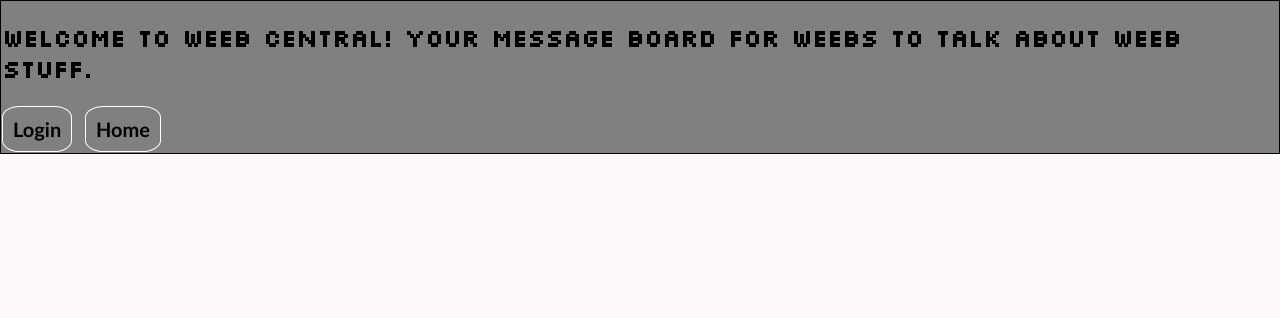
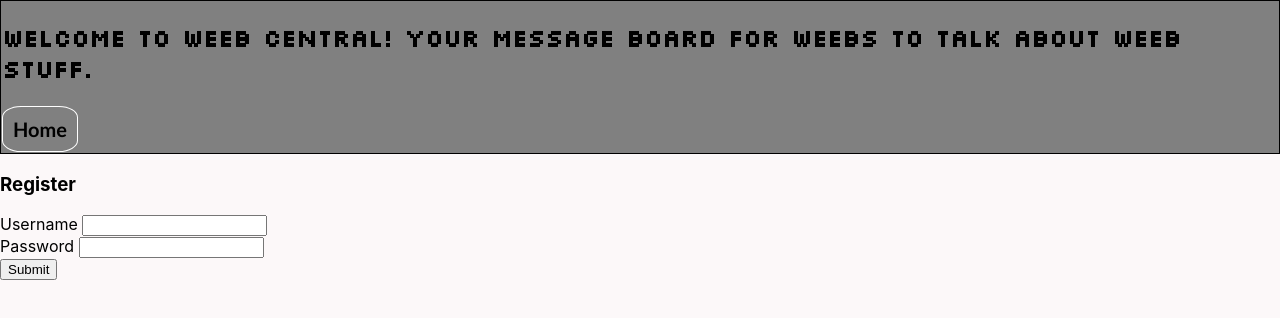
Before and after one commit to gclancy121/message-board-frontend, a React (Create React App) app: page /register in a window 1280 px wide. Shown: the top 318 px of the page. Built offline with nearby package versions, Linux system fonts and the light colour scheme.

Commit message:
major changes to website structure

```diff
--- a/src/App.js
+++ b/src/App.js
@@ -5,6 +5,7 @@ import {Route, Routes} from 'react-router-dom';
 import LoginForm from './components/Login';
 import SiteHeader from './components/SiteHeader';
 import LandingPage from './components/LandingPage';
+import RegisterForm from './components/Register';
 
 import './css/App.css'
 
@@ -16,8 +17,9 @@ const App = (props) => {
       </nav>
       <div>
         <Routes>
+          <Route path='/' element={<LandingPage/>} />
           <Route path='/login' element={<LoginForm/>} />
-          <Route path='/' element={<LandingPage/>} />
+          <Route path='/register' element={<RegisterForm/>} />
         </Routes>
       </div>
     </div>
--- a/src/components/LandingPage.js
+++ b/src/components/LandingPage.js
@@ -1,19 +1,29 @@
 import React from 'react';
+import {Link} from 'react-router-dom';
 
 import '../css/LandingPage.css'
 
 function LandingPage () {
     return (
-    <>
-        <div className = "welcome-text">
+    <div id="landing-container">
+        <div className="welcome-text">
             <h3>Welcome to Weeb Central!</h3>
             <p>This is a message board, designed to let anime fans and weebs talk to each other.
                 It can be about your favorite anime, your favorite anime girl/boy, or really anything.
             </p>
         </div>
-        {/* <img src="https://i.imgur.com/vOeXgwv.jpeg" alt="sachi komine, my favorite anime girl"/> */}
-        <p className='copyright'>Photo courtesy of Imgur and Frontwing Co, Ltd.</p>
-    </>
+        <div className='login-info'>
+            <h3>Returning member? Click on Sachi to login!</h3>
+            <h3>New member? Click Holo to register!</h3>
+            <h3>Have a concern? Click on Asuna to file one!</h3>
+        </div>
+        <div className='images'>
+            <Link to='/login'><img id="sachi" src="https://pm1.narvii.com/6338/fdb283095a57ba85f53c7b54563adf7085ad94f8_hq.jpg" alt="sachi komine"/></Link>
+            <Link to='/register'><img id="holo" src="http://images6.fanpop.com/image/photos/33300000/Holo-333333333-spice-and-wolf-33338229-554-463.png" alt="holo the wise wolf"/></Link>
+            <Link to='/concerns'><img id="asuna" src="https://i.pinimg.com/736x/87/0c/ac/870cac7aecec860a908d6663dfa3e56f.jpg" alt="yuuki asuna"/></Link>
+        </div>
+        <p className='copyright'>All images are not my own and are found courtesy of Google.</p>
+    </div>
     )
 }
 
--- a/src/components/Login.js
+++ b/src/components/Login.js
@@ -18,14 +18,13 @@ const LoginForm = () => {
         });
     }
     const onSubmit = evt => {
-        console.log(URL);
         evt.preventDefault();
         const newForm = {
             username: login.username,
             password: login.password
         }
-        console.log(newForm);
-        setLogin(initialLoginForm);
+    //    axios.post(URL, )
+    //     setLogin(initialLoginForm);
     }
 
    return (
--- a/src/components/Register.js
+++ b/src/components/Register.js
@@ -1,3 +1,50 @@
 import React, {useState} from "react";
 import axios from 'axios';
 import URL from '../url';
+
+const RegisterForm = () => {
+    const initialRegisterForm = {
+        username: '',
+        password: ''
+    }
+    const [register, setRegister] = useState(initialRegisterForm);
+
+    const handleChange = evt => {
+        setRegister({
+            ...register,
+            [evt.target.name]: evt.target.value
+        });
+    }
+    const onSubmit = evt => {
+        evt.preventDefault();
+        const newUser = {
+            username: register.username,
+            password: register.password
+        }
+        // axios.post(`${URL}/register`, newUser).then(res => {
+        //     console.log(res);
+        // })
+    }
+    return (
+        <div className="register">
+            <form onSubmit={onSubmit}>
+                <div className='header'>
+                    <h3>Register</h3>
+                </div>
+                <div className="form=group">
+                    <label>Username </label>
+                    <input type='text' name='username' value={register.username} onChange={handleChange} />
+                </div>
+                <div className="form-group">
+                    <label>Password </label>
+                    <input type='password' name='password' value={register.password} onChange={handleChange} />
+                </div>
+                <div className="submit">
+                    <input type='submit' />
+                </div>
+            </form>
+        </div>
+    )
+}
+
+export default RegisterForm;
--- a/src/components/SiteHeader.js
+++ b/src/components/SiteHeader.js
@@ -6,11 +6,10 @@ import "../css/SiteHeader.css";
 const SiteHeader = () => {
     return (<div className = "site-header">
         <div className="row">
-            <h2>Welcome to Weeb Central! Your message board for weebs to talk about weeb stuff.</h2>
+            <h2 className="header-text">Welcome to Weeb Central! Your message board for weebs to talk about weeb stuff.</h2>
         </div>
 
         <div className='row'>
-            <Link to="/login" className="button">Login</Link>
             <Link to='/' className='button'>Home</Link>
         </div>
     </div>)
--- a/src/css/LandingPage.css
+++ b/src/css/LandingPage.css
@@ -1,6 +1,41 @@
+#landing-container {
+    display: flex;
+    flex-direction: column;
+    justify-content: center;
+    align-content: center;
+}
+
+/* images */
+#sachi {
+    width: 250px;
+    height: 250px;
+    padding: 1%;
+}
+#holo {
+    width: 250px;
+    height: 250px;
+    padding: 1%;
+}
+#asuna{
+    width: 250px;
+    height: 250px;
+    padding: 1%;
+}
+.images {
+    display: flex;
+    justify-content: space-evenly;
+}
+
+
+/* text */
 .welcome-text {
+    text-align: center;
     font-family: "Comic Sans MS"
 }
+.login-info {
+    display: flex;
+    justify-content: space-evenly;
+}
 .copyright {
-    font-size: 6px
+    font-size: 0.65rem;
 }
--- a/src/css/SiteHeader.css
+++ b/src/css/SiteHeader.css
@@ -6,7 +6,7 @@
     border: 1px solid black;
     background-color: gray;
 }
-h2{
+.header-text{
     font-family: "Silkscreen", 'Times New Roman', Times, serif;
 }
 .row {
--- a/src/index.css
+++ b/src/index.css
@@ -6,8 +6,3 @@ body {
   -webkit-font-smoothing: antialiased;
   -moz-osx-font-smoothing: grayscale;
 }
-
-code {
-  font-family: source-code-pro, Menlo, Monaco, Consolas, 'Courier New',
-    monospace;
-}
--- a/src/url.js
+++ b/src/url.js
@@ -1,3 +1,3 @@
-const URL = 'http://localhost:9000/'
+const URL = 'http://localhost:9000'
 
 export default URL;
```
